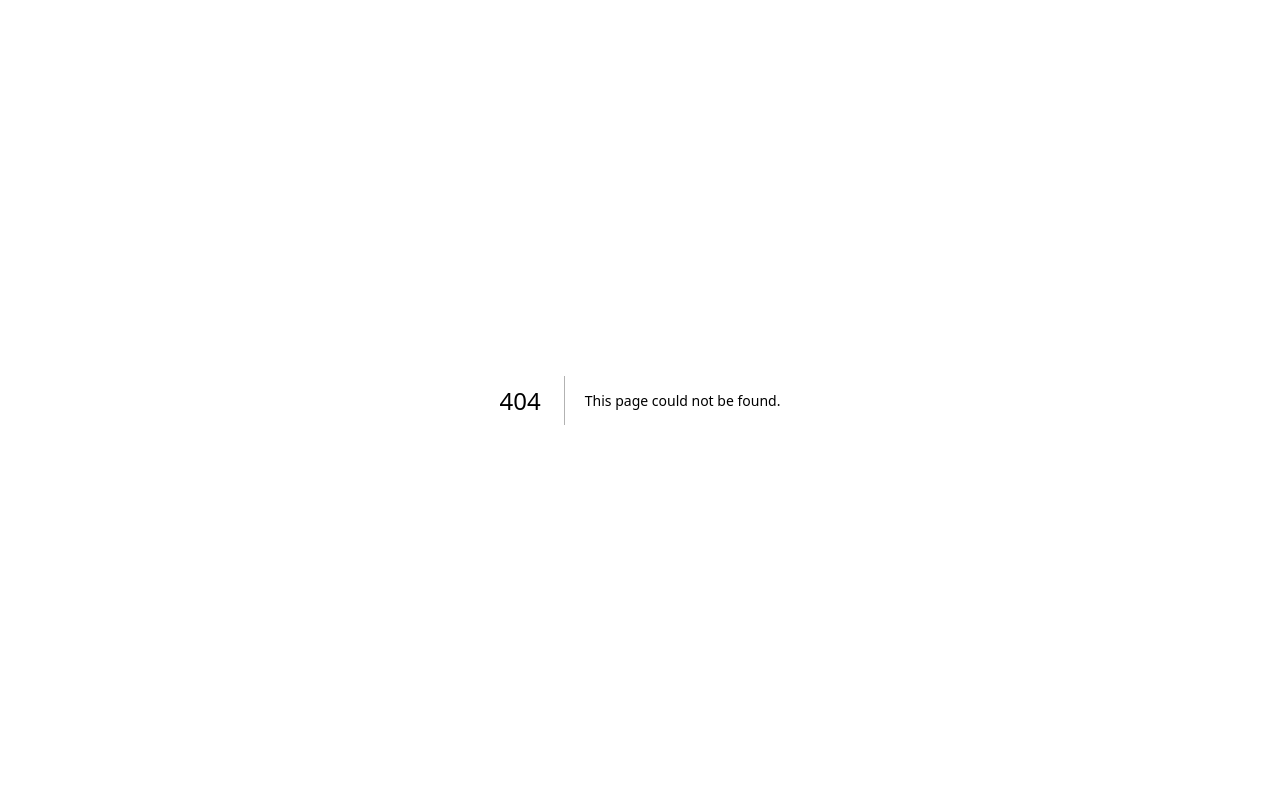
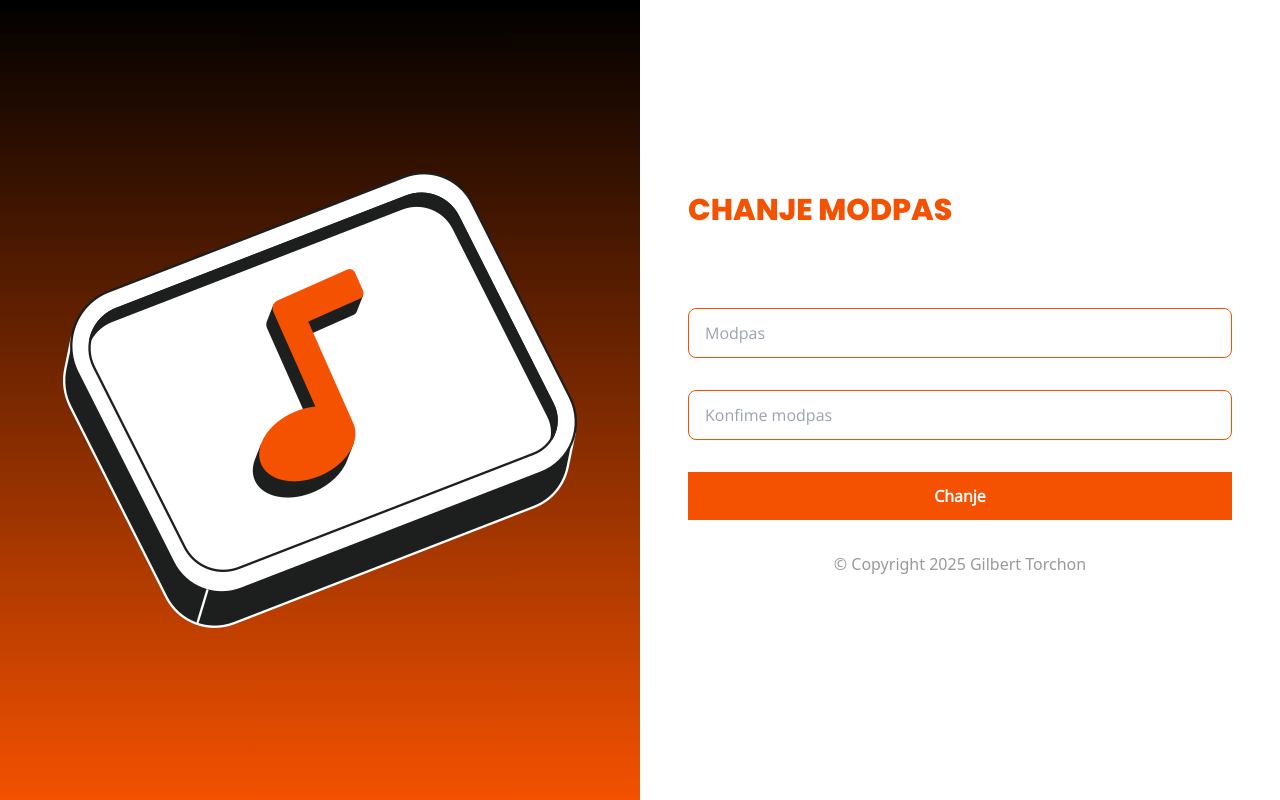
Before and after one commit to GilTorch/maestro-course-platform, a Next.js app: page /auth/change-password in a window 1280 px wide. Before the commit this address had no page. Built offline with nearby package versions, Linux system fonts and the light colour scheme.

Commit message:
Introduce reset code and change password screen UI

```diff
--- /dev/null
+++ b/src/app/auth/change-password/page.tsx
@@ -0,0 +1,23 @@
+import Input from "@/app/ui/auth/input";
+import MainHeading from "@/app/ui/auth/main-heading";
+import PrimaryButton from "@/app/ui/auth/PrimaryButton";
+
+export default async function Page() {
+
+    return <div>
+        <MainHeading>CHANJE MODPAS</MainHeading>
+        <div className="mt-20">
+            <div className="mt-8">
+            <Input type="password" value="" placeholder="Modpas" alt="Password input" />
+            </div>
+            <div className="mt-8">
+            <Input type="password" value="" placeholder="Konfime modpas" alt="Confirm password input" />
+            </div>
+        </div>
+        <div className="mt-8">
+            <PrimaryButton>
+                Chanje
+            </PrimaryButton>
+        </div>
+    </div>
+}
--- /dev/null
+++ b/src/app/auth/reset-code/page.tsx
@@ -0,0 +1,26 @@
+import Input from "@/app/ui/auth/input";
+import MainHeading from "@/app/ui/auth/main-heading";
+import Link from "next/link";
+import PrimaryButton from "@/app/ui/auth/PrimaryButton";
+
+export default async function Page() {
+
+    return <div>
+        <MainHeading>RANTRE KÒD</MainHeading>
+        <div className="mt-20">
+            <div className="mt-8">
+                <Input type="text" value="" placeholder="Rantre kod ou resevwa a" alt="reset code input" />
+            </div>
+        </div>
+        <div className="mt-8">
+            <Link href={'/auth/login'} className="text-headerColor font-bodyFont underline">
+                Ou sonje modpas ou? Konekte
+            </Link>
+        </div>
+        <div className="mt-8">
+            <PrimaryButton>
+                Voye kòd
+            </PrimaryButton>
+        </div>
+    </div>
+}
```
